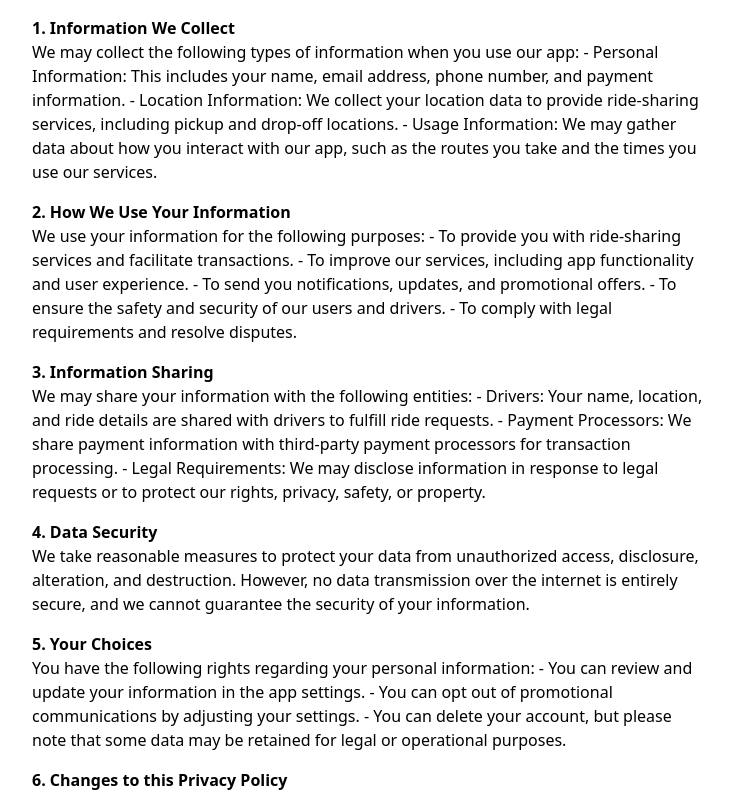
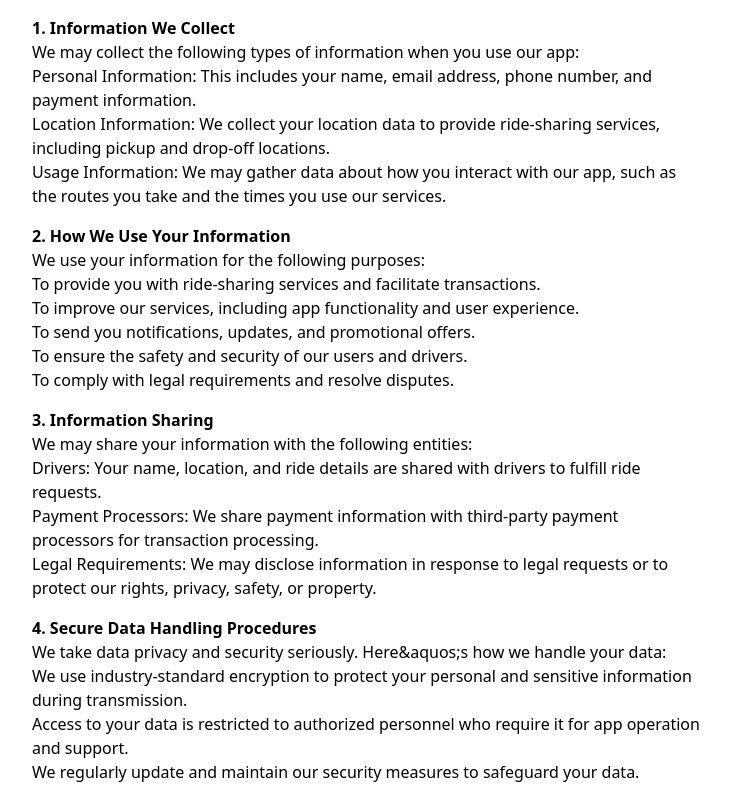
Before and after one commit to komenAnna/Songa, a Next.js app: page /privacy-policy in a window 1280 px wide. Shown: the part 348-1140 px from the top of the page, without its empty margins (272-1004 px from the left). Built offline with nearby package versions, Linux system fonts and the light colour scheme.

Commit message:
[chore]: update the privacy-policy page

```diff
--- a/app/privacy-policy/page.tsx
+++ b/app/privacy-policy/page.tsx
@@ -2,7 +2,7 @@ import React from "react";
 
 const PrivacyPolicy = () => {
   return (
-    <div className="my-40 bg-white tesxt-black min-h-screen p-8">
+    <div className="my-40 bg-white text-black min-h-screen p-8">
       <div className="max-w-2xl mx-auto">
         <h1 className="text-3xl font-bold mb-6">Privacy Policy</h1>
         <p className="text-sm md:text-base">
@@ -13,67 +13,83 @@ const PrivacyPolicy = () => {
 
         <p className="text-sm md:text-base mt-4">
           <strong>1. Information We Collect</strong>
-          <br/>
+          <br />
           We may collect the following types of information when you use our app:
-          - Personal Information: This includes your name, email address, phone number, and payment information.
-          - Location Information: We collect your location data to provide ride-sharing services, including pickup and
-          drop-off locations.
-          - Usage Information: We may gather data about how you interact with our app, such as the routes you take and
-          the times you use our services.
+          <ul>
+            <li>Personal Information: This includes your name, email address, phone number, and payment information.</li>
+            <li>Location Information: We collect your location data to provide ride-sharing services, including pickup and
+              drop-off locations.</li>
+            <li>Usage Information: We may gather data about how you interact with our app, such as the routes you take and
+              the times you use our services.</li>
+          </ul>
         </p>
 
         <p className="text-sm md:text-base mt-4">
           <strong>2. How We Use Your Information</strong>
-          <br/>
+          <br />
           We use your information for the following purposes:
-          - To provide you with ride-sharing services and facilitate transactions.
-          - To improve our services, including app functionality and user experience.
-          - To send you notifications, updates, and promotional offers.
-          - To ensure the safety and security of our users and drivers.
-          - To comply with legal requirements and resolve disputes.
+          <ul>
+            <li>To provide you with ride-sharing services and facilitate transactions.</li>
+            <li>To improve our services, including app functionality and user experience.</li>
+            <li>To send you notifications, updates, and promotional offers.</li>
+            <li>To ensure the safety and security of our users and drivers.</li>
+            <li>To comply with legal requirements and resolve disputes.</li>
+          </ul>
         </p>
 
         <p className="text-sm md:text-base mt-4">
           <strong>3. Information Sharing</strong>
-          <br/>
+          <br />
           We may share your information with the following entities:
-          - Drivers: Your name, location, and ride details are shared with drivers to fulfill ride requests.
-          - Payment Processors: We share payment information with third-party payment processors for transaction
-          processing.
-          - Legal Requirements: We may disclose information in response to legal requests or to protect our rights,
-          privacy, safety, or property.
+          <ul>
+            <li>Drivers: Your name, location, and ride details are shared with drivers to fulfill ride requests.</li>
+            <li>Payment Processors: We share payment information with third-party payment processors for transaction
+              processing.</li>
+            <li>Legal Requirements: We may disclose information in response to legal requests or to protect our rights,
+              privacy, safety, or property.</li>
+          </ul>
         </p>
 
         <p className="text-sm md:text-base mt-4">
-          <strong>4. Data Security</strong>
-          <br/>
-          We take reasonable measures to protect your data from unauthorized access, disclosure, alteration, and
-          destruction. However, no data transmission over the internet is entirely secure, and we cannot guarantee the
-          security of your information.
+          <strong>4. Secure Data Handling Procedures</strong>
+          <br />
+          We take data privacy and security seriously. Here&aquos;s how we handle your data:
+          <ul>
+            <li>We use industry-standard encryption to protect your personal and sensitive information during transmission.</li>
+            <li>Access to your data is restricted to authorized personnel who require it for app operation and support.</li>
+            <li>We regularly update and maintain our security measures to safeguard your data.</li>
+          </ul>
         </p>
 
         <p className="text-sm md:text-base mt-4">
-          <strong>5. Your Choices</strong>
-          <br/>
-          You have the following rights regarding your personal information:
-          - You can review and update your information in the app settings.
-          - You can opt out of promotional communications by adjusting your settings.
-          - You can delete your account, but please note that some data may be retained for legal or operational
-          purposes.
+          <strong>5. Developer’s Data Retention and Deletion Policy</strong>
+          <br />
+          We retain your personal and sensitive data only for as long as necessary to provide our services and meet
+          legal and regulatory requirements. When you delete your account, we will securely delete or anonymize your data
+          in accordance with our data retention policy. If you have any questions about data retention or wish to request
+          data deletion, please contact us at{" "}
+          <a href="mailto:info@songa.app" className="underline text-green-500">
+            info@songa.app
+          </a>
+          .
         </p>
 
         <p className="text-sm md:text-base mt-4">
           <strong>6. Changes to this Privacy Policy</strong>
-          <br/>
+          <br />
           We may update this Privacy Policy to reflect changes in our practices or legal requirements. Any updates will
           be posted on our app, and your continued use of our services constitutes your acceptance of these changes.
         </p>
 
         <p className="text-sm md:text-base mt-4">
           <strong>7. Contact Us</strong>
-          <br/>
-          If you have questions or concerns about this Privacy Policy or our data practices, please contact us at <a
-          href="mailto:info@songa.app" className="underline text-green-500">info@songa.app</a>.
+          <br />
+          If you have questions or concerns about this Privacy Policy, our data practices, or wish to exercise your data
+          rights, please contact us at{" "}
+          <a href="mailto:info@songa.app" className="underline text-green-500">
+            info@songa.app
+          </a>
+          .
         </p>
       </div>
     </div>
```
